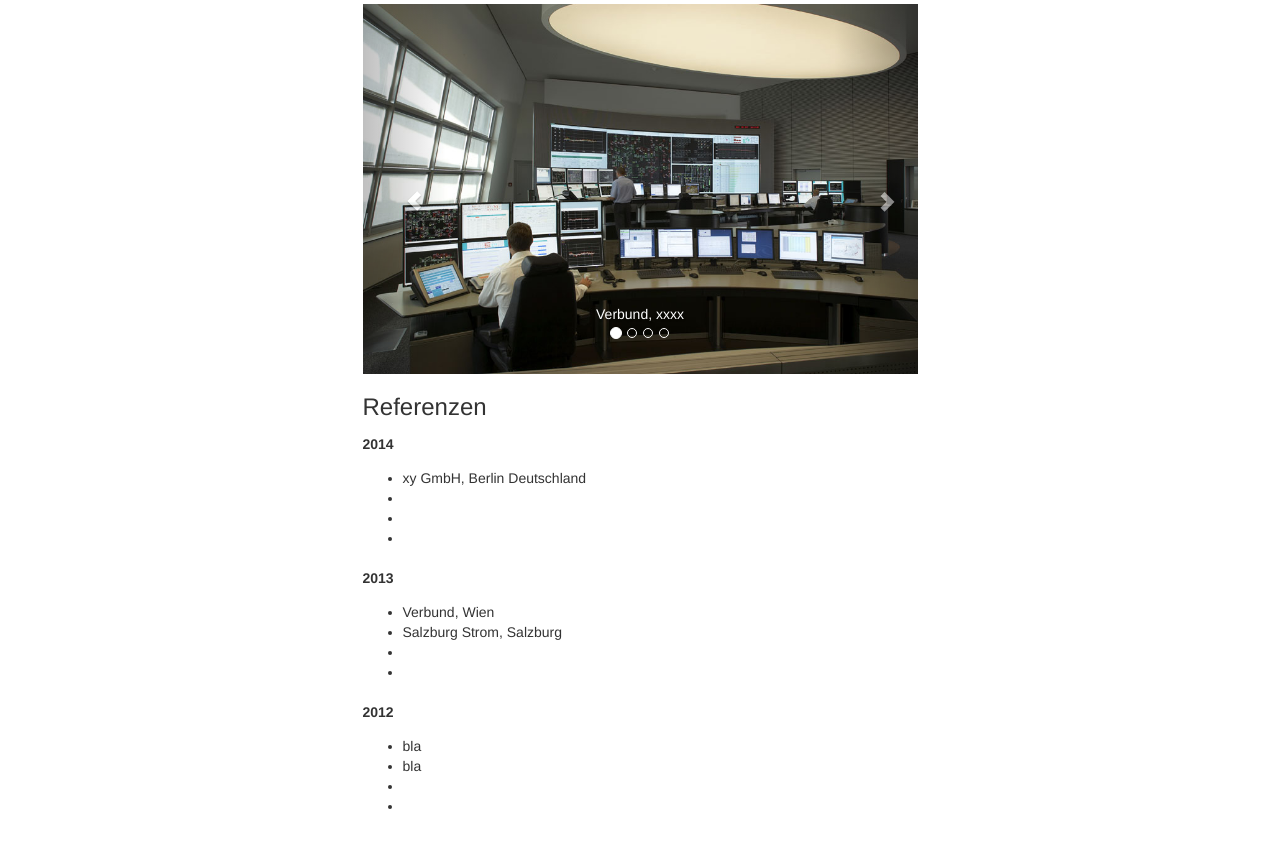
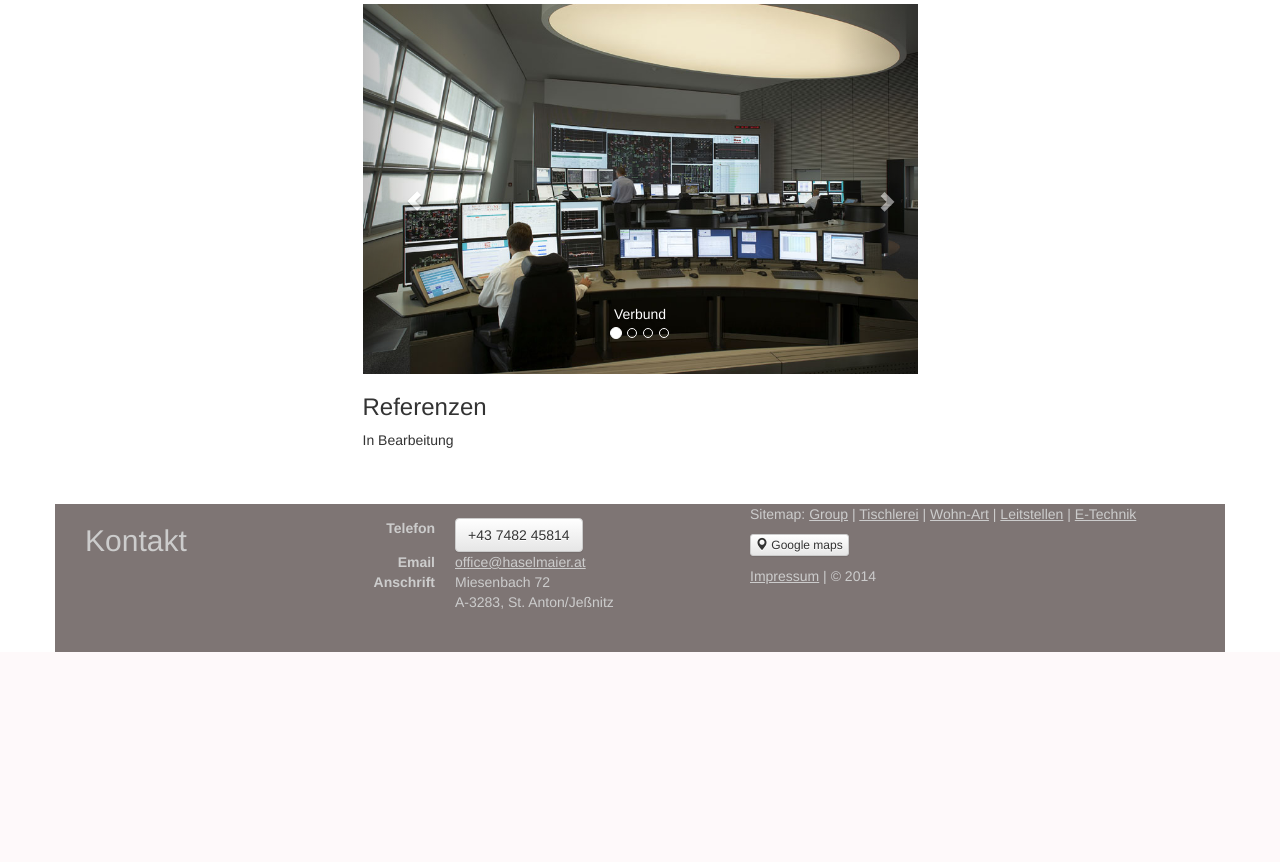
Before and after one commit to mathiasfrey/haselmaier.at, a Django app: template dj_hasel/haselsite/templates/haselsite/leitstellen.html in a window 1280 px wide. Shown: the part 1855-2717 px from the top of the page. After the commit the page ends 2507 px from the top, so only its background shows below. Run offline with Django 3.2, Linux system fonts and the light colour scheme; the template is opened without the code that fills it, so the values that code supplies are empty; some libraries are stand-ins or nearby versions.

```diff
--- a/dj_hasel/haselsite/templates/haselsite/e-technik.html
+++ b/dj_hasel/haselsite/templates/haselsite/e-technik.html
@@ -106,11 +106,13 @@
 
 
           <h3>Referenzen</h3>
+          <p>in Bearbeitung</p>
+          <!--
           <ul>
             <li>Verbund, 2015</li>
             <li>Wiener Linien, 2019</li>
           </ul>
-
+          -->
       </div>
 
 
--- a/dj_hasel/haselsite/templates/haselsite/leitstellen.html
+++ b/dj_hasel/haselsite/templates/haselsite/leitstellen.html
@@ -164,7 +164,7 @@
     <div class="item active">
       <img src="{{ STATIC_URL }}img/leitstellen/Verbund_01.jpg" alt="...">
       <div class="carousel-caption">
-        Verbund, xxxx
+        Verbund
       </div>
     </div>
     <div class="item">
@@ -176,13 +176,13 @@
     <div class="item">
       <img src="{{ STATIC_URL }}img/leitstellen/RK-Graz-2008-17_72dpi.jpg" alt="...">
       <div class="carousel-caption">
-        RK Graz, &copy 2008
+        RK Graz
       </div>
     </div>
     <div class="item">
       <img src="{{ STATIC_URL }}img/leitstellen/P1020333_72dpi.jpg" alt="...">
       <div class="carousel-caption">
-        xxxx &copy; xxxx
+
       </div>
     </div>
 
@@ -202,6 +202,9 @@
 
           <h3>Referenzen</h3>
 
+          <p>In Bearbeitung</p>
+
+          <!--
           <dl>
             <dt>2014</dt>
             <dl>
@@ -234,6 +237,7 @@
             </dl>
 
           </dl>
+          -->
 
       </div>
 
--- a/dj_hasel/haselsite/templates/haselsite/tischlerei.html
+++ b/dj_hasel/haselsite/templates/haselsite/tischlerei.html
@@ -142,7 +142,7 @@
         <h2>Projekte &amp; Referenzen</h2>
 
 
-          notwendig?
+          <p>In Bearbeitung</p>
 
 
 
```
